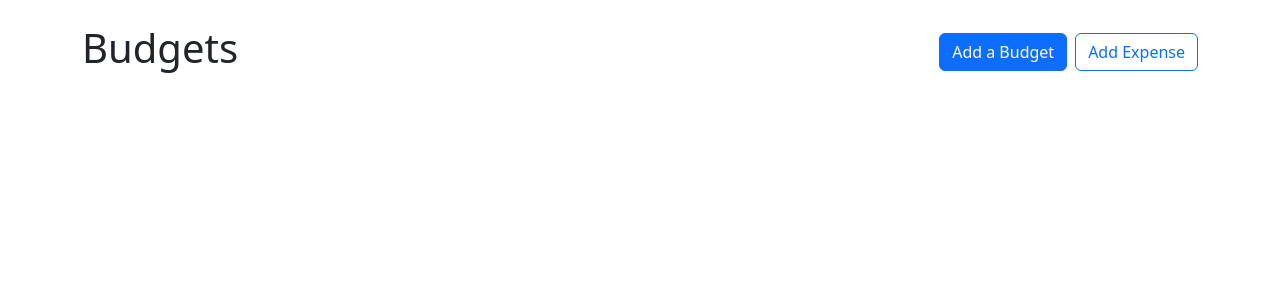
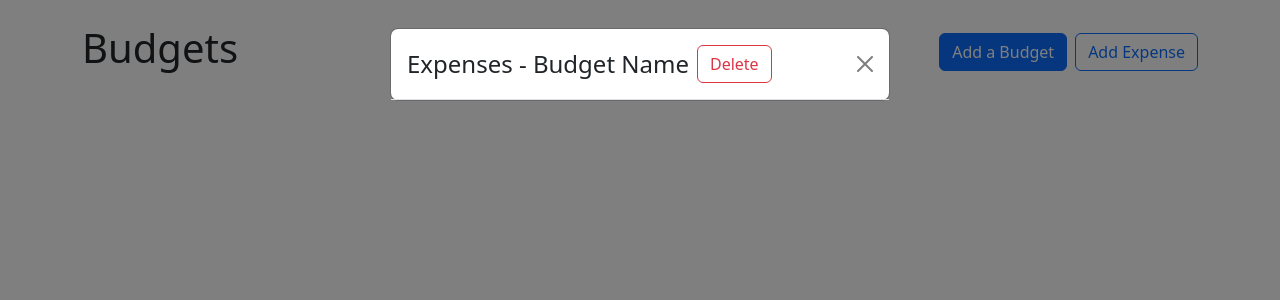
Before and after one commit to vitorolopes/React-Budget-App, a React (Create React App) app: page / in a window 1280 px wide. Shown: the top 300 px of the page. Built offline with nearby package versions, Linux system fonts and the light colour scheme.

Commit message:
<ViewExpenseModal>.HTML structure

```diff
--- a/src/App.js
+++ b/src/App.js
@@ -5,6 +5,7 @@ import AddExpenseModal from './components/AddExpenseModal';
 import BudgetCard from "./components/BudgetCard";
 import TotalBudgetCard from './components/TotalBudgetCard';
 import UncategorizedBudgetCard from './components/UncategorizedBudgetCard';
+import ViewExpensesModal from './components/ViewExpensesModal';
 import { useBudgetsContext } from "./context/BudgetsContextProvider";
 
 
@@ -86,6 +87,11 @@ function App() {
                        handleClose={()=> setShowAddExpenseModal(false)}
                        defaultBudgetId={addExpenseModalBudgetId}
       />
+      <ViewExpensesModal
+          budgetId={"tempFakeId"}
+          handleClose={()=>console.log("close test")}
+      />
+
     </>
   );
 }
--- /dev/null
+++ b/src/components/ViewExpensesModal.js
@@ -0,0 +1,30 @@
+import React from 'react';
+import { Modal, Stack, Button } from 'react-bootstrap';
+
+
+
+const ViewExpensesModal = ({budgetId, handleClose}) => {
+  return (
+    <Modal show={true} onHide={handleClose}>
+
+      <Modal.Header closeButton>
+        <Modal.Title>
+          <Stack direction='horizontal' gap="2">
+
+            <div>Expenses - Budget Name</div>
+            <Button
+              variant="outline-danger"
+            >
+               Delete
+            </Button>
+
+          </Stack>
+        </Modal.Title>
+
+      </Modal.Header>
+
+    </Modal>
+  )
+}
+
+export default ViewExpensesModal
```
